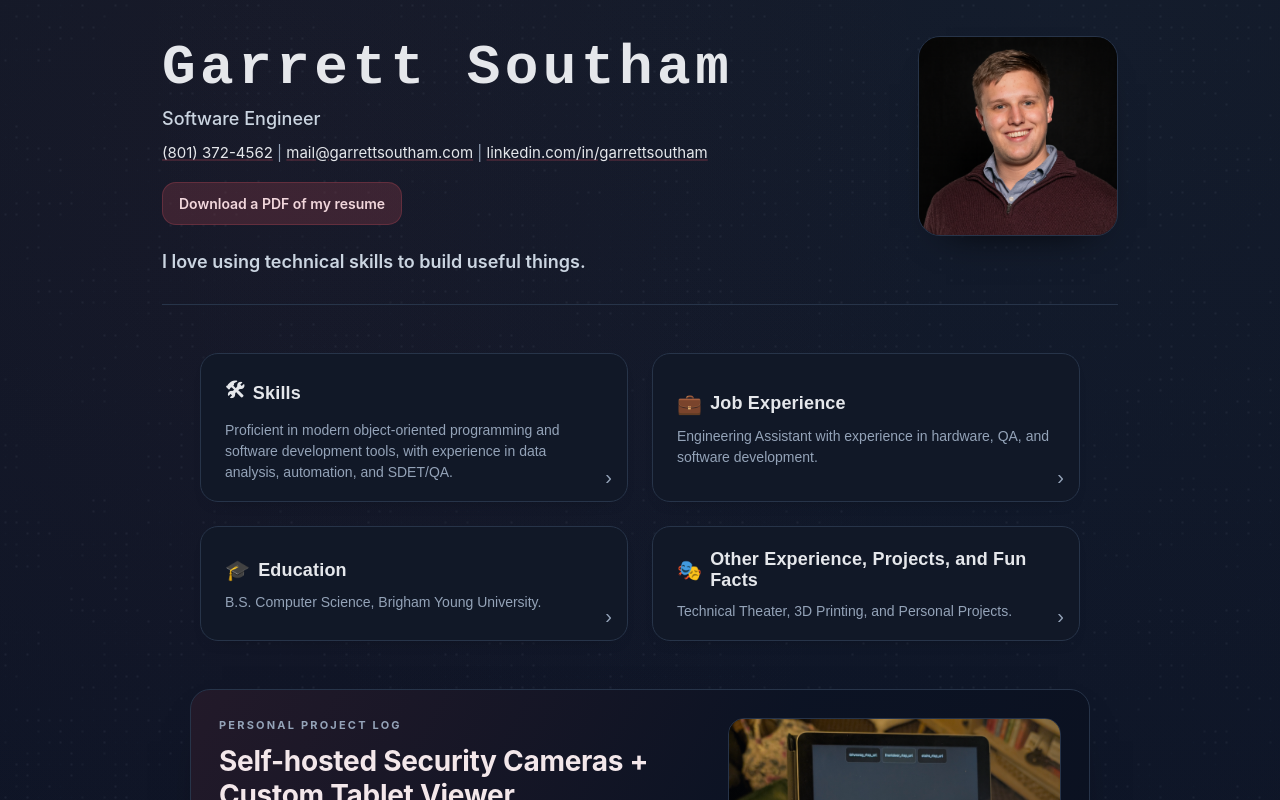
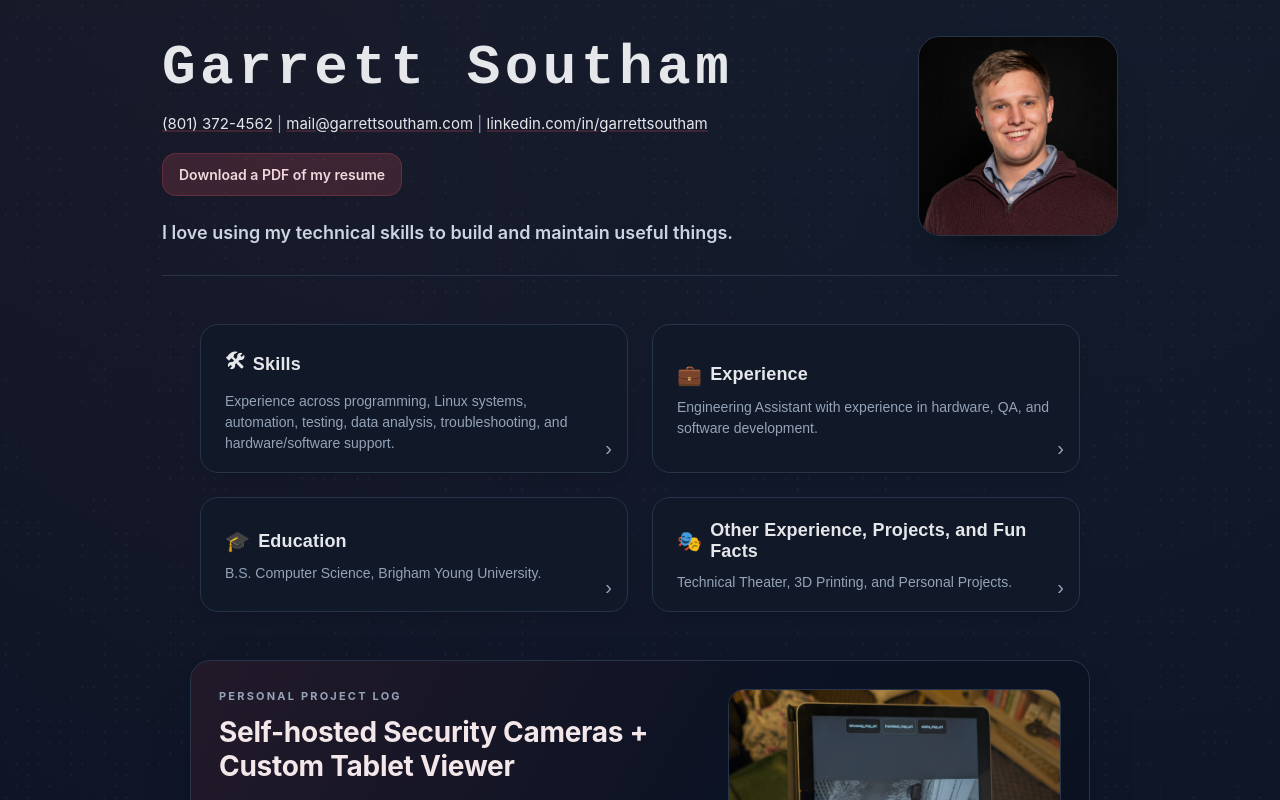
Before and after one commit to grsouth/hire-me, a React (Vite) app: page / in a window 1280 px wide. Shown: the top 800 px of the page. Built offline with nearby package versions, Linux system fonts and the light colour scheme; a web font is replaced by a local one.

Commit message:
Update resume data and improve markdown image paths

```diff
--- a/src/components/Layout/Header.tsx
+++ b/src/components/Layout/Header.tsx
@@ -18,7 +18,7 @@ const Header = ({ data }: HeaderProps) => {
     <header className="site-header">
       <div className="header-text">
         <h1 className="hero-name">{data.name}</h1>
-        <p className="hero-headline">{data.headline}</p>
+        {data.headline && <p className="hero-headline">{data.headline}</p>}
         <p className="hero-contact">
           <a href={`tel:${tel}`}>{data.contact.phone}</a> |{" "}
           <a href={`mailto:${data.contact.email}`}>{data.contact.email}</a>
--- a/src/data/resume.ts
+++ b/src/data/resume.ts
@@ -103,7 +103,7 @@ export interface ParagraphImageEntry {
 
 export const resumeData: ResumeData = {
   name: "Garrett Southam",
-  headline: "Software Engineer",
+  headline: "",
   contact: {
     phone: "(801) 372-4562",
     email: "mail@garrettsoutham.com",
@@ -112,7 +112,7 @@ export const resumeData: ResumeData = {
   links: [],
 
   summary: {
-    short: "I love using technical skills to build useful things.",
+    short: "I love using my technical skills to build and maintain useful things.",
     details: [
       {
         type: "paragraph",
@@ -140,25 +140,25 @@ export const resumeData: ResumeData = {
       id: "skills",
       title: "Skills",
       icon: "🛠",
-      short: "Proficient in modern object-oriented programming and software development tools, with experience in data analysis, automation, and SDET/QA.",
+      short: "Experience across programming, Linux systems, automation, testing, data analysis, troubleshooting, and hardware/software support.",
       details: [
         {
           type: "paragraphTitled",
           title: "Languages",
           text:
-            "I have the most experience working in C, C++, C#, Java, and Python. I've also done some work in JavaScript/TypeScript, SQL, HTML/CSS, and Bash scripting. \n\n I'm excited to pick up new languages as needed, and have a solid foundation in core programming concepts.",
+            "I have experience with C, C++, C#, Java, Python, SQL, Bash, JavaScript/TypeScript, and HTML/CSS. I've used programming for automation, data analysis, testing, troubleshooting, and internal tooling, and I'm comfortable learning new languages or platforms as needed.",
         },
         {
           type: "paragraphTitled",
-          title: "Frameworks & Tools",
+          title: "Frameworks, Systems & Tools",
           text:
-            "I have a real passion for Linux, which I use at home, for my personal projects, and whenever I can. At work though, I've gained experience working with Windows-based stacks, including .NET applications, SQL Server databases, and Azure DevOps pipelines. \n\n I'm comfortable working with Git for version control, and have worked on the basics of CI/CD. \n\n I have experience with test frameworks like JUnit, NUnit and Playwright. \n\n For data analysis and automation, I've worked with Pandas, NumPy, and Matplotlib in Python, not to mention Excel and VBA macros.",
+            "Professionally, I've worked with Windows-based stacks including .NET applications, SQL Server databases, Azure DevOps pipelines, automated testing, and agile development workflows. I also use Linux extensively for development and personal infrastructure, including Docker Compose, systemd services, SSH, Git, shell scripting, logs, networking, and secure remote access tools. \n\n My personal technical projects have included self-hosted network services, camera/NVR systems, MQTT-based automation, RTSP video streams, Home Assistant, and media-server tooling. These projects have given me practical experience troubleshooting networked devices, service reliability, configuration issues, logs, and hardware/software interactions. \n\n I have experience with JUnit, NUnit, Playwright, Pandas, NumPy, Matplotlib, Excel, and VBA macros.",
         },
         {
           type: "paragraphTitled",
-          title: "Other / Soft Skills",
+          title: "Other Skills",
           text:
-            "I've worked in agile teams, learning Scrum methodologies. I've had a lot of experience communicating technical concepts to non-technical stakeholders and working across teams to solve problems. \n\n I speak Russian at a conversational level. \n\n I'm a quick learner, and I love getting involved in new challenges that let me stretch my skills and use new tools.   ",
+            "I've worked closely with software, QA, and hardware teams, and I'm comfortable communicating technical issues across disciplines. Much of my experience has involved investigating unclear problems, documenting findings, coordinating with others, and finding practical solutions. I'm especially interested in roles that combine systems, hardware, software, networking, and user support. \n\n I speak Russian at a conversational level.",
         },
       ],
     },
@@ -166,7 +166,7 @@ export const resumeData: ResumeData = {
     // EXPERIENCE
     {
       id: "experience",
-      title: "Job Experience",
+      title: "Experience",
       icon: "💼",
       short: "Engineering Assistant with experience in hardware, QA, and software development.",
       details: [
@@ -230,9 +230,9 @@ export const resumeData: ResumeData = {
               graduation: "Dec 2025",
               logo: `${import.meta.env.BASE_URL}byu_logo_square.png`,
               details: [
-                "Pursuing my Computer Science degree gave me a lot of hands-on work in C, C++, Java, and Python. There was a strong emphasis on understanding core computer science principles, like algorithms and data structures.",
-                "My main classes were a deep dive into discrete math, web programming, computer systems (C/x86), databases, and computational theory. I got a lot of experience writing object-oriented code, practicing test-driven development, and working on larger projects.",
-                "I had supporting calculus and physics coursework. Also noteworthy was some great elective experiences, including Blockchain development, computer security, mechanical engineering, and business ethics.",
+                "Relevant coursework included Linux Systems Programming, C/x86, Data Structures, Web Programming, Databases/SQL, Java, C++, Python, Computer Systems, Discrete Mathematics, and Physics.",
+                "My degree gave me hands-on experience writing object-oriented code, working with larger software projects, practicing test-driven development, and building a strong foundation in core computer science principles.",
+                "Additional coursework and electives included computational theory, computer security, blockchain development, mechanical engineering, calculus, and business ethics.",
               ],
             },
           ],
@@ -262,13 +262,13 @@ export const resumeData: ResumeData = {
             },
             {
               text:
-                "When I have extra time at home, I'm probably working on some kind of maker project. \n\n I love tinkering with 3D printers. I've been surprised how many skills you can develop just by working on personal projects and learning to solve everyday problems on your own in novel ways. \n\n Whether it's designing custom parts in CAD, tuning print settings, learning to solder, or writing Arduino code, you can learn a lot just by diving into a project and figuring it out as you go. \n\n Some of my recent projects have included an automatic humidity-controlled gecko misting system, custom trigger linkages for bufferless rifle receivers, and a whole variety of organization and workshop improvement projects.",
+                "When I have extra time at home, I'm often working on maker or homelab projects. I enjoy 3D printing because it turns small everyday problems into design, troubleshooting, and iteration exercises. \n\n I've designed custom parts in CAD, tuned print settings, repaired equipment, soldered electronics, and written small bits of Arduino code for personal projects. \n\n I also maintain a small homelab with self-hosted services, Docker Compose stacks, media-server tooling, Home Assistant experiments, camera/NVR projects, MQTT automation, and secure remote access. Those projects have given me practical experience with logs, configuration, networking, service reliability, and hardware/software troubleshooting.",
               image: `${import.meta.env.BASE_URL}3d_printer.jpg`,
               alt: "3D printer working on a part",
             },
             {
               text:
-                "The rest of my time tends to revolve around family, including my wife, our new baby daughter, and our puppy. \n\n That isn't really relevant to my employability, but I do get to show you a picture of my dog.",
+                "A lot of the work I'm proudest of has come from being patient with people while we sort through unclear technical problems together. I like translating technical details into plain language, asking careful questions, documenting what I learn, and helping teams stay calm when something is broken or ambiguous. \n\n Outside of work and projects, most of my time revolves around family, including my wife, our daughter, and our dog (pictured above)",
               image: `${import.meta.env.BASE_URL}fitzy.jpg`,
               alt: "My puppy",
             },
```
Also changed, not shown: public/sudoku_project.md (+2 -2 lines), 1 other file (tests, documents, lock files or other folders).
